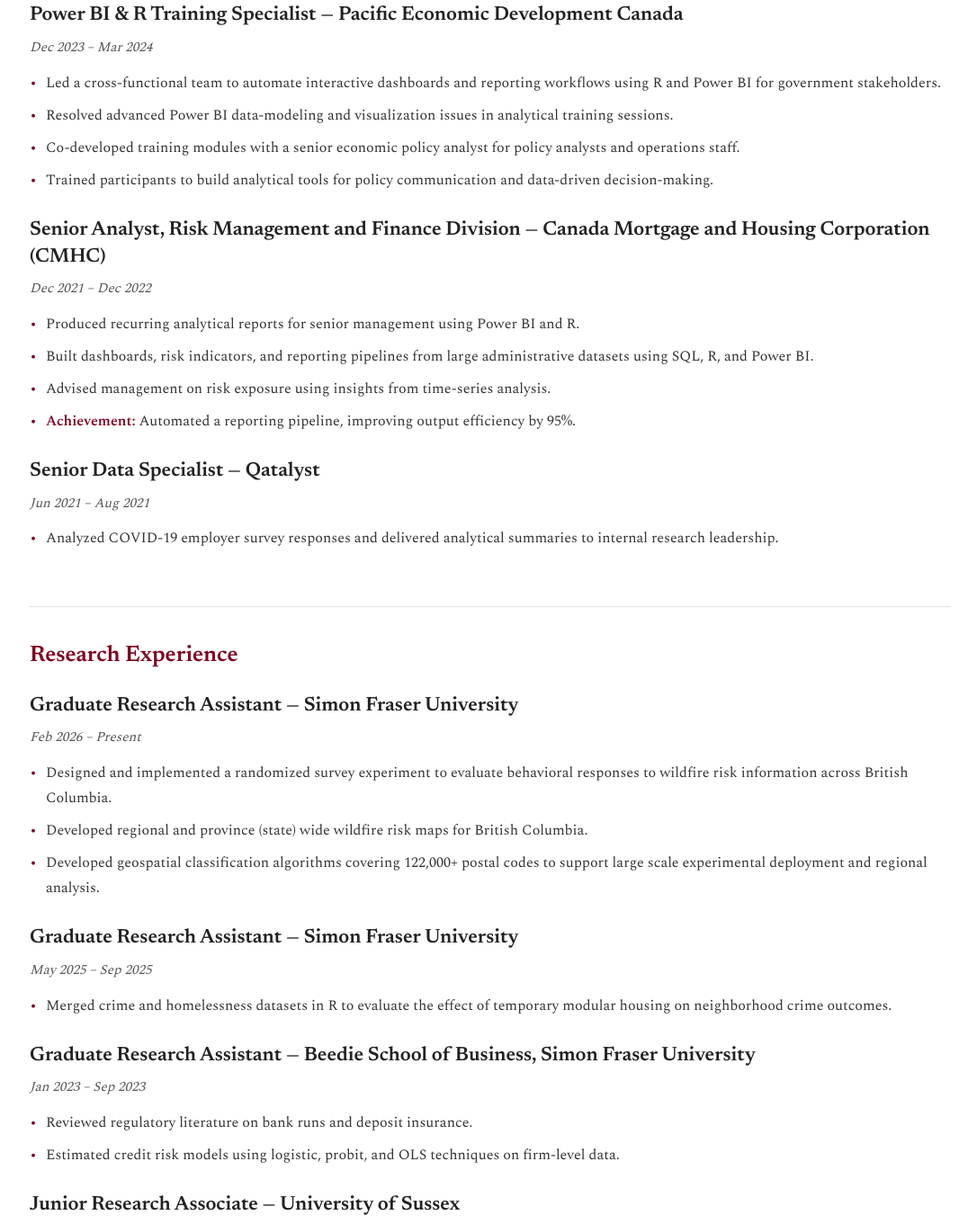
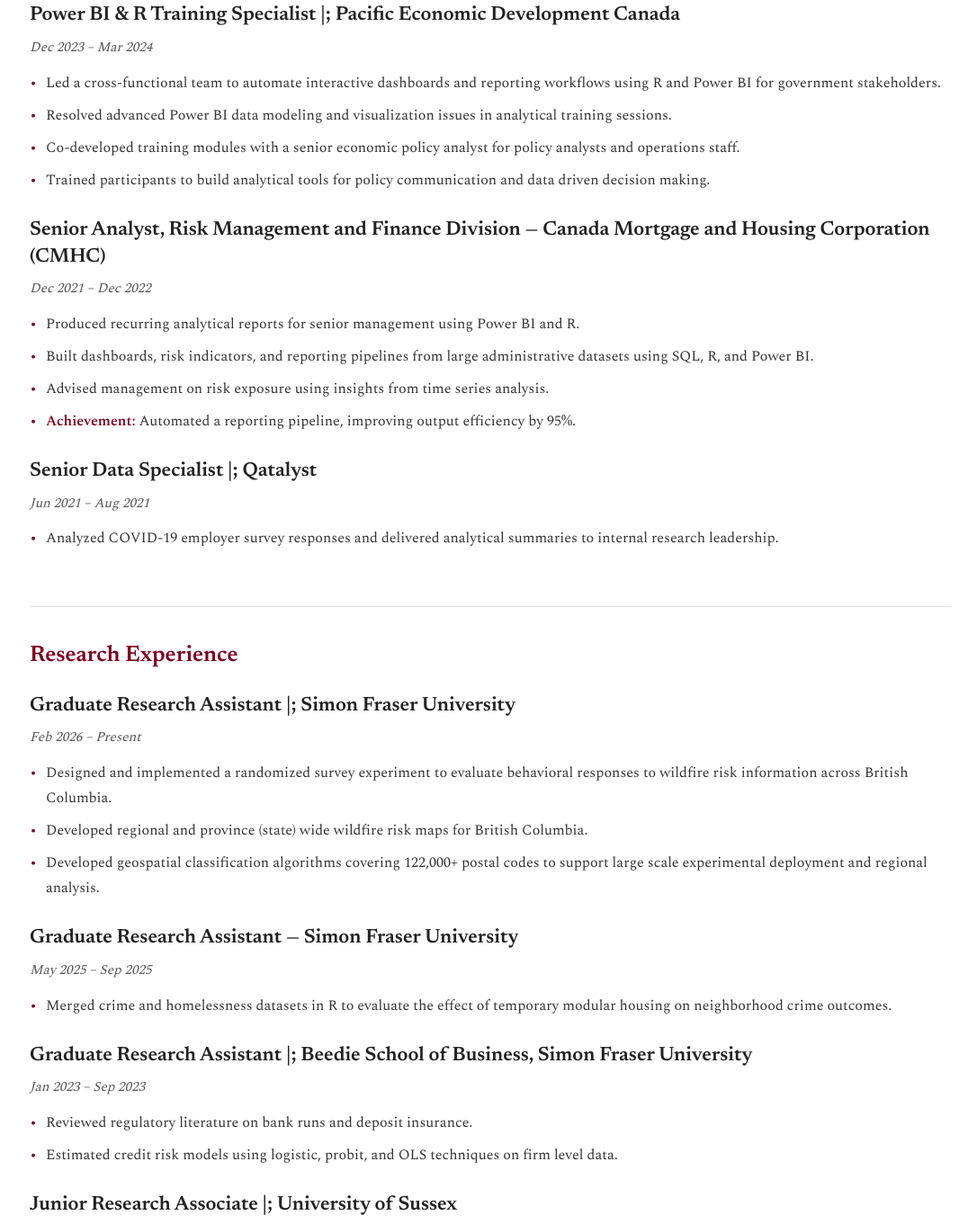
Before and after one commit to Samuel-basoah/Samuel-Basoah.github.io, a plain HTML site: page experience.html in a window 1280 px wide. Shown: the part 254-1615 px from the top of the page at 90% size, without its empty margins (95-1171 px from the left). Drawn offline with nearby package versions, Linux system fonts and the light colour scheme.

Commit message:
Update experience.html

```diff
--- a/experience.html
+++ b/experience.html
@@ -390,7 +390,7 @@ footer {
     <div class="role">
 
         <div class="rtitle">
-            Power BI &amp; R Training Specialist &mdash;
+            Power BI &amp; R Training Specialist |;
             Pacific Economic Development Canada
         </div>
 
@@ -406,7 +406,7 @@ footer {
             </li>
 
             <li>
-                Resolved advanced Power BI data-modeling and
+                Resolved advanced Power BI data modeling and
                 visualization issues in analytical training sessions.
             </li>
 
@@ -418,8 +418,8 @@ footer {
 
             <li>
                 Trained participants to build analytical tools
-                for policy communication and data-driven
-                decision-making.
+                for policy communication and data driven
+                decision making.
             </li>
         </ul>
 
@@ -452,7 +452,7 @@ footer {
 
             <li>
                 Advised management on risk exposure using
-                insights from time-series analysis.
+                insights from time series analysis.
             </li>
 
             <li>
@@ -469,7 +469,7 @@ footer {
     <div class="role">
 
         <div class="rtitle">
-            Senior Data Specialist &mdash; Qatalyst
+            Senior Data Specialist |; Qatalyst
         </div>
 
         <div class="rmeta">
@@ -501,7 +501,7 @@ footer {
     <div class="role">
 
         <div class="rtitle">
-            Graduate Research Assistant &mdash;
+            Graduate Research Assistant |;
             Simon Fraser University
         </div>
 
@@ -560,7 +560,7 @@ footer {
     <div class="role">
 
         <div class="rtitle">
-            Graduate Research Assistant &mdash;
+            Graduate Research Assistant |;
             Beedie School of Business, Simon Fraser University
         </div>
 
@@ -576,7 +576,7 @@ footer {
 
             <li>
                 Estimated credit risk models using logistic,
-                probit, and OLS techniques on firm-level data.
+                probit, and OLS techniques on firm level data.
             </li>
         </ul>
 
@@ -587,7 +587,7 @@ footer {
     <div class="role">
 
         <div class="rtitle">
-            Junior Research Associate &mdash;
+            Junior Research Associate |;
             University of Sussex
         </div>
 
```
